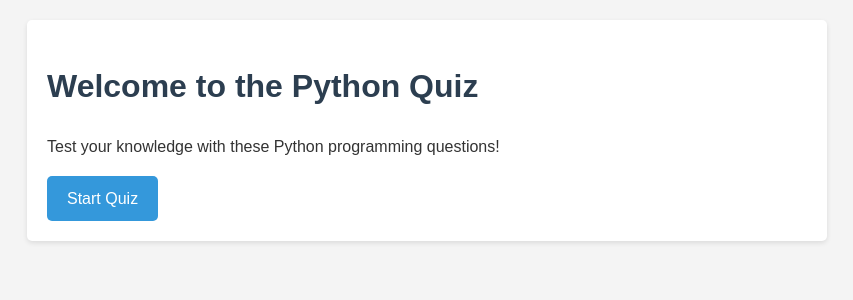
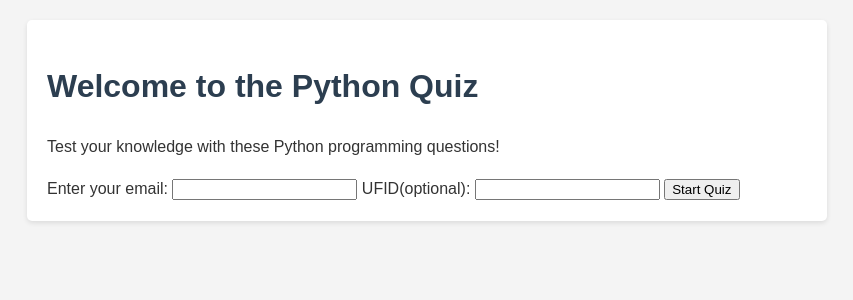
Before and after one commit to griffin-pitts/Overreliance-Testing-Platform, a Flask app: page / in a window 1280 px wide. Shown: the top 300 px of the page, without its empty margins (213-1066 px from the left). Run offline with Flask 3, Linux system fonts and the light colour scheme; parts of the project's set-up code (start-up, migrations or seed data) failed here and were passed over.

Commit message:
Sprint 1 Updates

```diff
--- a/app/routes.py
+++ b/app/routes.py
@@ -1,6 +1,6 @@
 import os
 import logging
-from flask import Blueprint, render_template, request, session, redirect, url_for, jsonify
+from flask import Blueprint, render_template, request, session, redirect, url_for, jsonify, flash
 from .utils.db import insert_user_response
 from .utils.questions import questions, post_survey_questions, final_survey_questions
 from dotenv import load_dotenv, find_dotenv
@@ -21,9 +21,37 @@ logging.basicConfig(level=logging.DEBUG)
 def index():
     session.clear()
     session['question_index'] = 0
+    session['answers'] = []
+    session['post_survey_answers'] = []
+    session['fianl_survey_answers'] = []
     session['chat_history'] = []
-    session['post_survey_answers'] = []
+    session['user'] = []
+    session['user_id'] = []
     return render_template('index.html')
+
+@main_bp.route('/consent')
+def collect_consent():
+    return render_template('consent.html')
+
+@main_bp.route('/validate_email', methods=['POST'])
+def validate_email():
+    email = request.form.get('email')
+    user_id = request.form.get('id_number')
+
+    if not email:
+        flash('Email is required', 'error')
+        return redirect(url_for('index'))
+
+    # Check if email ends with .edu
+    if not email.endswith('ufl.edu'):
+        flash('Please enter a valid ufl.edu email address', 'error')
+        return redirect(url_for('main.index'))
+
+    # Redirect to the quiz page if the email is valid
+    session['user'] = email
+    if user_id:
+        session['user_id'] = user_id
+    return redirect(url_for('main.collect_consent'))  # Change 'quiz' to the route that handles the quiz
 
 
 @main_bp.route('/quiz', methods=['GET', 'POST'])
@@ -96,13 +124,25 @@ def post_survey():
 @main_bp.route('/final_survey', methods=['GET', 'POST'])
 def final_survey():
     if request.method == 'POST':
-        insert_user_response('66bf718f19aab530b26cd132', session['answers'])
+
 
         overall_trust = request.form.get('overall_trust')
         chatbot_helpfulness = request.form.get('chatbot_helpfulness')
         if overall_trust and chatbot_helpfulness:
             session['final_survey_answers'] = {'overall_trust': overall_trust,
                                                'chatbot_helpfulness': chatbot_helpfulness}
+
+        # Database data preparation
+        #TODO
+        # Database insert
+        # insert_user_response('66bf718f19aab530b26cd132', session['answers'])
+        print(session['user'])
+        if session['user_id']:
+            print(session['user_id'])
+        print(session['answers'])
+        print(session['post_survey_answers'])
+        print(session['final_survey_answers'])
+
         return redirect(url_for('main.thank_you'))
 
     return render_template('survey.html', questions=final_survey_questions, survey_type='Final')
--- /dev/null
+++ b/app/templates/consent.html
@@ -0,0 +1,6 @@
+{% extends "base.html" %} {% block content %}
+<h1>Consent</h1>
+<p>You agree with everything!</p>
+<a href="{{ url_for('main.quiz') }}" class="btn">Agree</a>
+<a href="{{ url_for('main.index') }}" class="btn">Exit</a>
+{% endblock %}
--- a/app/templates/index.html
+++ b/app/templates/index.html
@@ -1,5 +1,17 @@
 {% extends "base.html" %} {% block content %}
 <h1>Welcome to the Python Quiz</h1>
 <p>Test your knowledge with these Python programming questions!</p>
-<a href="{{ url_for('main.quiz') }}" class="btn">Start Quiz</a>
+<form action="{{ url_for('main.validate_email') }}" method="post">
+  <label for="email">Enter your email:</label>
+  <input type="email" id="email" name="email" required />
+  <label for="id_number">UFID(optional):</label>
+  <input
+    type="text"
+    id="id_number"
+    maxlength="8"
+    pattern="[0-9]{8}"
+    name="id_number"
+  />
+  <button type="submit">Start Quiz</button>
+</form>
 {% endblock %}
```
Also changed, not shown: README.md.
